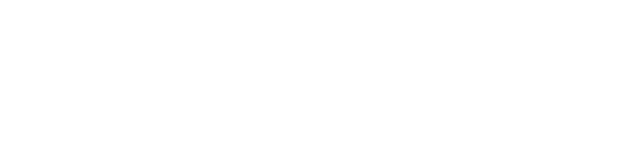
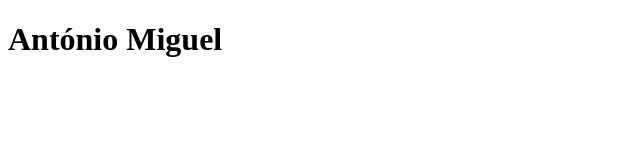
Before and after one commit to ShivamMiguel/CursoHTMLeCSS, a plain HTML site: page index.html in a window 1280 px wide. Shown: the whole page, without its empty margins (0-640 px from the left). Drawn offline with Linux system fonts and the light colour scheme.

Commit message:
Coemcando a criar o site

```diff
--- a/index.html
+++ b/index.html
@@ -4,9 +4,11 @@
     <meta charset="UTF-8">
     <meta http-equiv="X-UA-Compatible" content="IE=edge">
     <meta name="viewport" content="width=device-width, initial-scale=1.0">
-    <title>Document</title>
+    <title>António Miguel</title>
 </head>
 <body>
 
+    <h1>António Miguel</h1>
+
 </body>
 </html>
```
